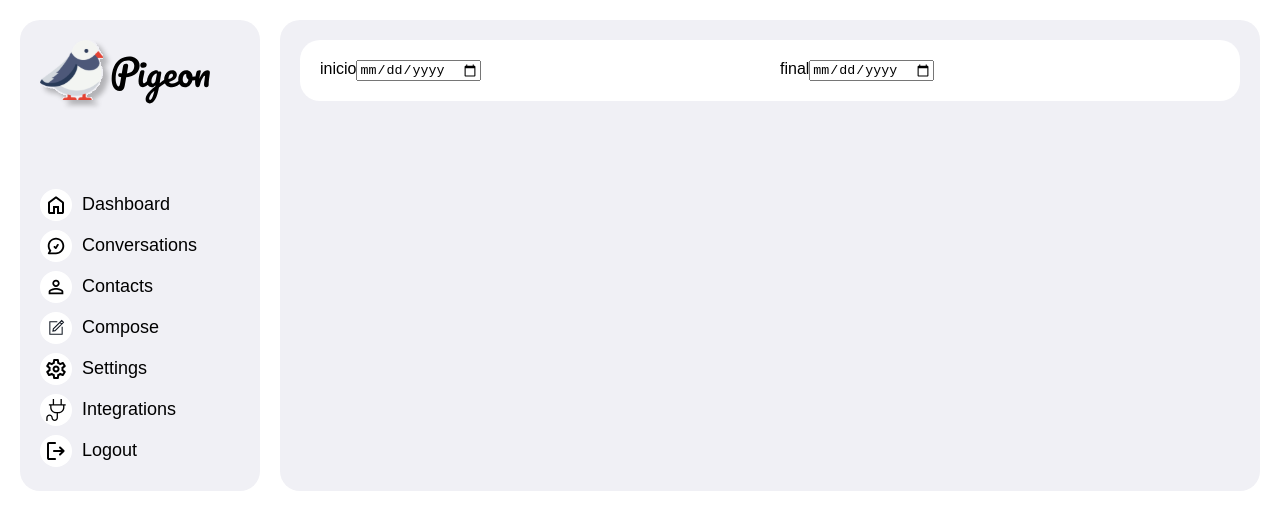
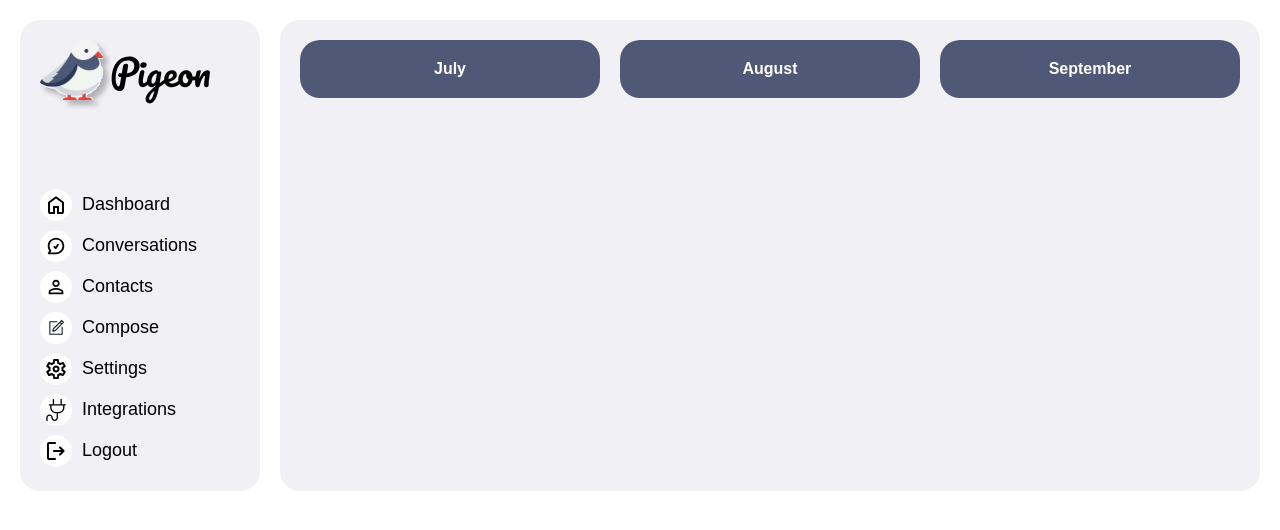
Before and after one commit to jorgerocha10/Pigeon-App-front-end, a React (Vite) app in the folder pigeon/: page / in a window 1280 px wide. Shown: the top 530 px of the page. Built offline with nearby package versions, Linux system fonts and the light colour scheme; no server answers.

Commit message:
adicao cmp Dashboard

```diff
--- a/pigeon/src/Componentes/Header.tsx
+++ b/pigeon/src/Componentes/Header.tsx
@@ -1,10 +1,12 @@
 import React from 'react'
 import DateRange from './DateRange';
+import Meses from './Meses';
 
 const Header = () => {
   return (
     <div>
-      <DateRange />
+      {/* <DateRange /> */}
+      <Meses />
     </div>
   )
 }
```
Also changed, not shown: pigeon/src/Pages/Dashboard.tsx (added, +12 -0 lines), pigeon/src/Componentes/DateInput.tsx (line endings or trailing spaces).
